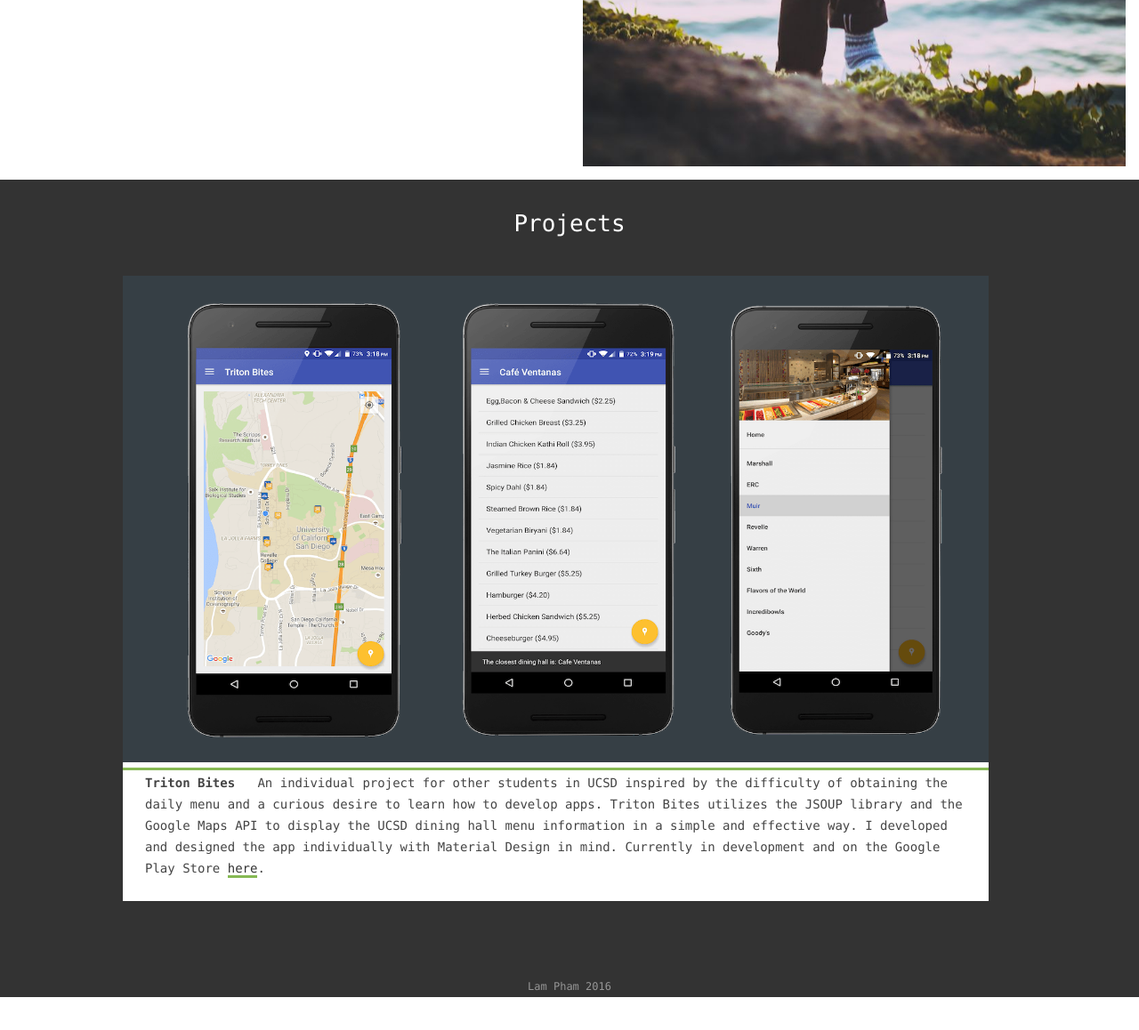
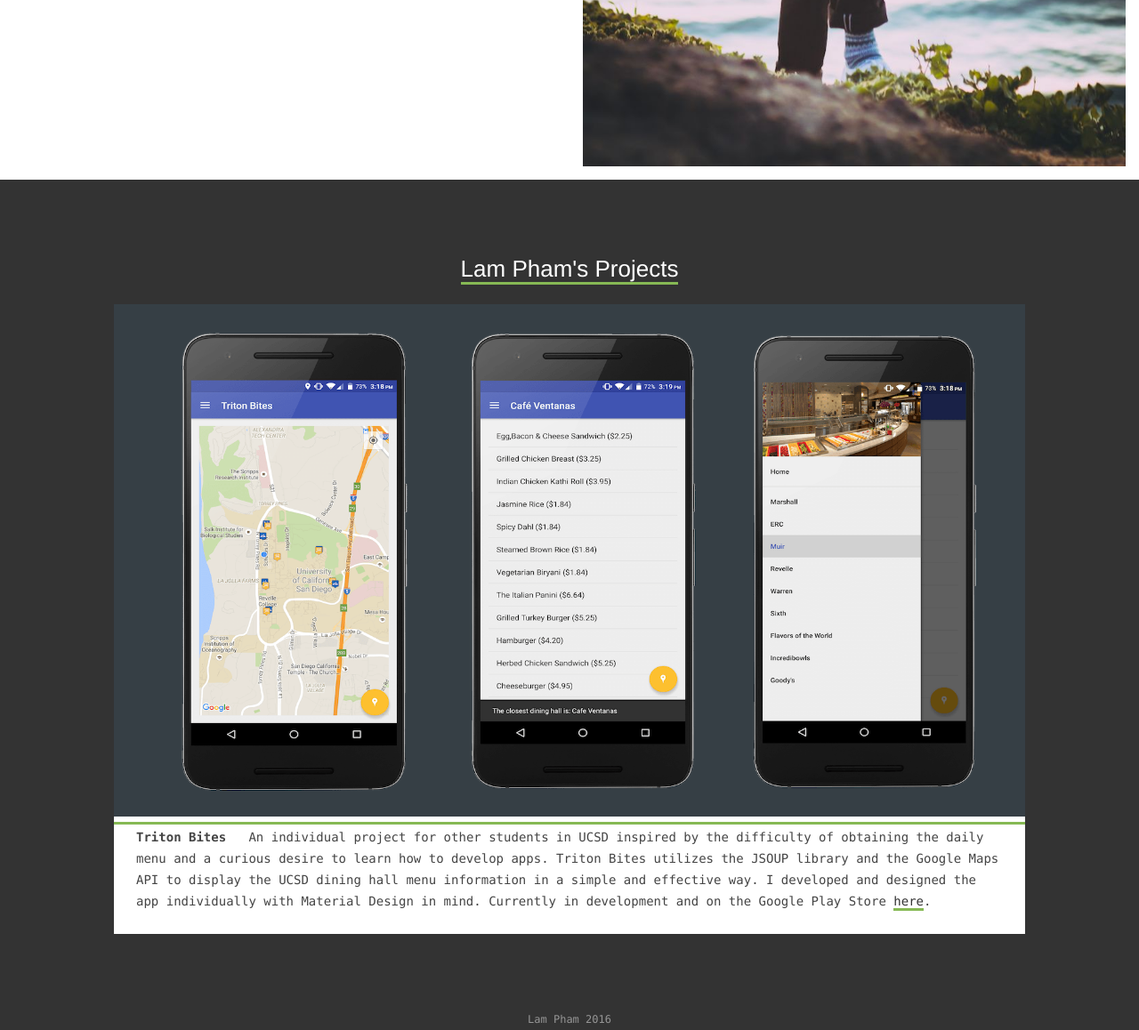
Before and after one commit to visdreamstate/visdreamstate.github.io, a PHP site: page / in a window 1280 px wide. Shown: the part 822-1980 px from the top of the page at 89% size. Before the commit the page ends 1943 px from the top, so only its background shows below. Run offline with PHP 8.4, Linux system fonts and the light colour scheme.

Commit message:
projects

```diff
--- a/assets/css/style.css
+++ b/assets/css/style.css
@@ -112,11 +112,27 @@
 #work{
   background: #333;
   height: auto;
-  margin-top: -30px;
+  margin-top: 0px;
   text-align: center;
-  padding: 60px 0 60px 0;
+  padding: 60px 60px 60px 60px;
   font-size: 26px;
   line-height: 40px;
+}
+
+#work h2{
+  position: relative;
+  font-family: "Helvetica Neue", Helvetica, Arial, sans-serif;
+  font-weight: 50;
+  display: block;
+  padding: 20px;
+  color: #fff;
+}
+
+#work h2 span {
+  color: #fff;
+  /*Highlight color*/
+  border-bottom: 3px solid #86B954;
+
 }
 
 #work a{
@@ -129,7 +145,7 @@
 
 .portfolio-thumb {
   width: 45%;
-  margin: 10px;
+  margin: 0px;
   background-color: white;
 }
 
@@ -146,7 +162,7 @@
 }
 
 .portfolio-big {
-  width: 95%;
+  width: 100%;
 }
 
 /* =========================================================
--- a/index.html
+++ b/index.html
@@ -4,10 +4,10 @@
   <meta http-equiv="X-UA-Compatible" content="IE=edge,chrome=1">
   <meta name="viewport" content="width=device-width, initial-scale=1">
   <title>Lam Q Pham</title>
-  <meta name="keywords" content="Lam Pham, UCSD, Lam Q Pham, Lamqpham, Triton Bites, developer"/>
+  <meta name="keywords" content="Lam Pham, UCSD, Lam Q Pham, Triton Bites, developer"/>
   <meta name="description" content="Lam Pham is a developer. This is his personal website.">
   <meta name="author" content="Lam Pham">
-  <link rel="shortcut icon" href="assets/img/llama.gif">
+  <link rel="shortcut icon" href="assets/img/llama.jpg">
 
   <link href="assets/css/style.css" rel="stylesheet">
 </head>
@@ -40,7 +40,7 @@
     </div>
 
     <div id="work"><div class="inner">
-        <p class="tagline" style="color: white">Projects</p>
+      <h2><span>Lam Pham's Projects</span></h2>
 
         <div class="portfolio-thumb portfolio-big">
           <a class="image-popup-no-margins" href="assets/img/tritonbites.png"><img src="assets/img/tritonbites.png" alt="Triton Bites"></a>
@@ -54,7 +54,7 @@
 <div id="footer">
       <footer class="footer">
         <div class="footer">
-          <div class="containe1 center">
+          <div class="container center">
             <span class="text-med">
               Lam Pham 2016
             </span>
```
